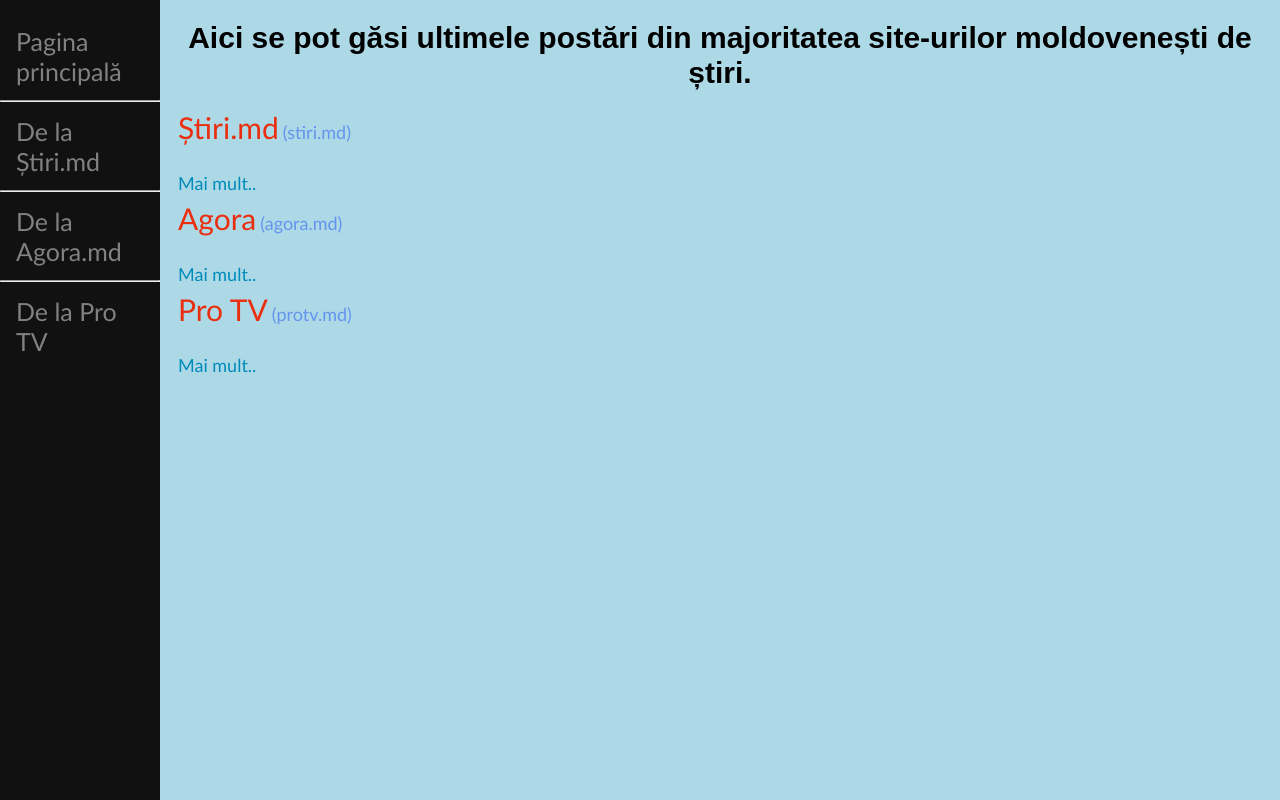
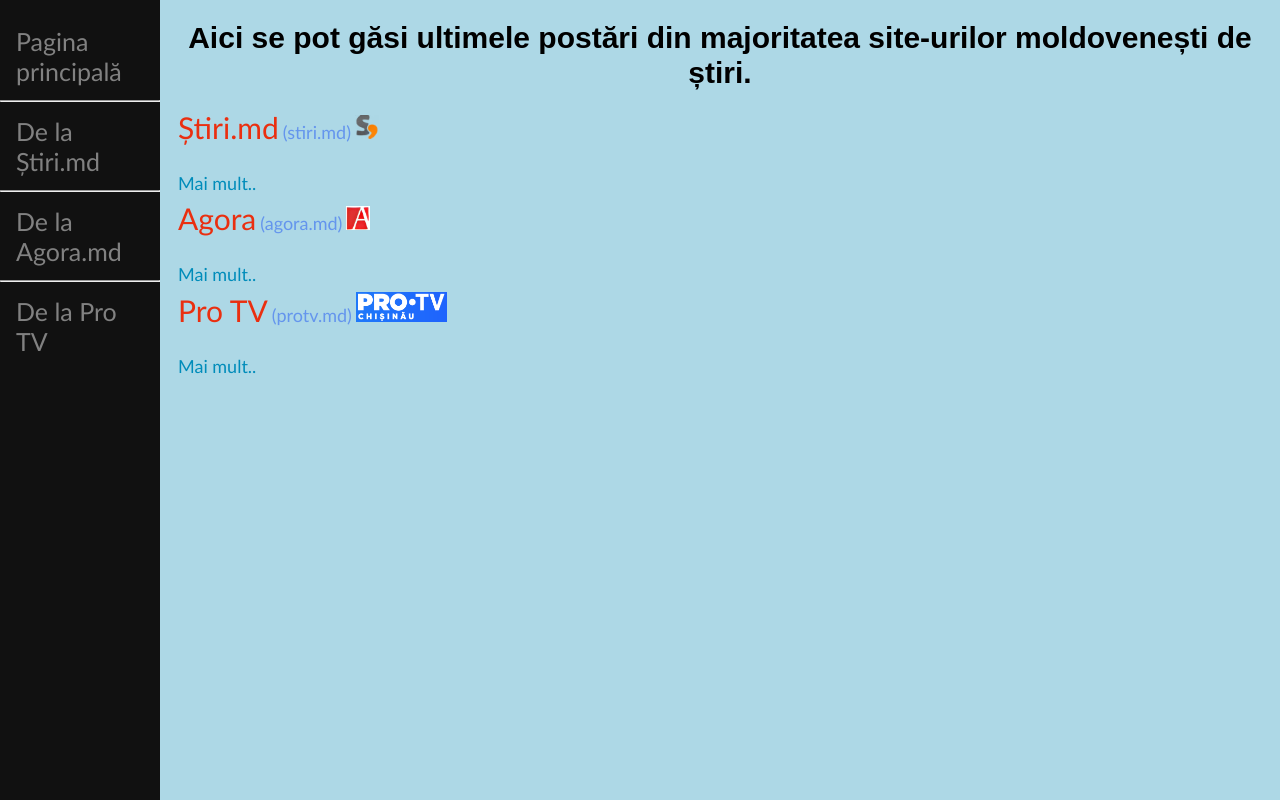
Before and after one commit to Mixarium/moldovan-content-aggregator.github.io, a plain HTML site: page index.html in a window 1280 px wide. Drawn offline with nearby package versions, Linux system fonts and the light colour scheme; no server answers.

Commit message:
added assets which as of now, include logos

```diff
--- a/index.html
+++ b/index.html
@@ -27,6 +27,7 @@
             <div class="stirimd">
                 <a style="color: #ea2f10; font-size: 30px;" href="https://stiri.md/">Știri.md</a>
                 <a style="color: cornflowerblue;" href="https://stiri.md/">(stiri.md)</a>
+                <img src="assets/stiri_md_logo.png" alt="Logo-ul site-ului știri.md" width="24" height="24">
                 <ul style='list-style: none; padding-left: 0px;' id="latest_stirimd_news">
                 </ul>
                 <a href="individual_scrape/from_stirimd.html">Mai mult..</a>
@@ -34,6 +35,7 @@
             <div class="agora">
                 <a style="color: #ea2f10; font-size: 30px;" href="https://agora.md">Agora</a>
                 <a style="color: cornflowerblue;" href="https://agora.md/">(agora.md)</a>
+                <img src="assets/agora_logo.png" alt="Logo-ul site-ului agora.md" width="24" height="24">
                 <ul style='list-style: none; padding-left: 0px;' id="latest_agora_news">
                 </ul>
                 <a href="individual_scrape/from_agora.html">Mai mult..</a>
@@ -41,6 +43,7 @@
             <div class="protv">
                 <a style="color: #ea2f10; font-size: 30px;" href="https://protv.md">Pro TV</a>
                 <a style="color: cornflowerblue;" href="https://protv.md/">(protv.md)</a>
+                <img style="width: auto; height: 30px;" src="assets/protv_logo.png" alt="Logo-ul site-ului protv.md">
                 <ul style='list-style: none; padding-left: 0px;' id="latest_protv_news">
                 </ul>
                 <a href="individual_scrape/from_protv.html">Mai mult..</a>
```
Also changed, not shown: assets/agora_logo.png (added), assets/protv_logo.png (added), assets/stiri_md_logo.png (added).
